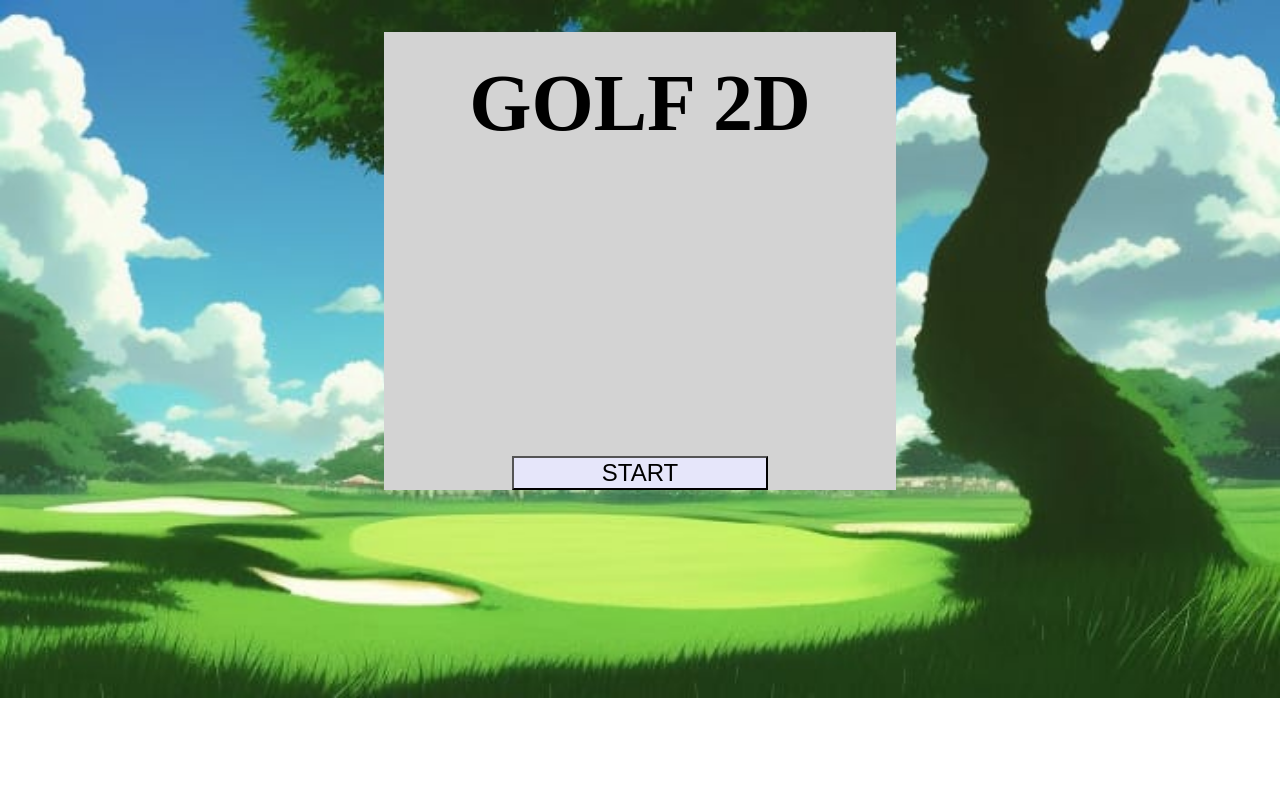
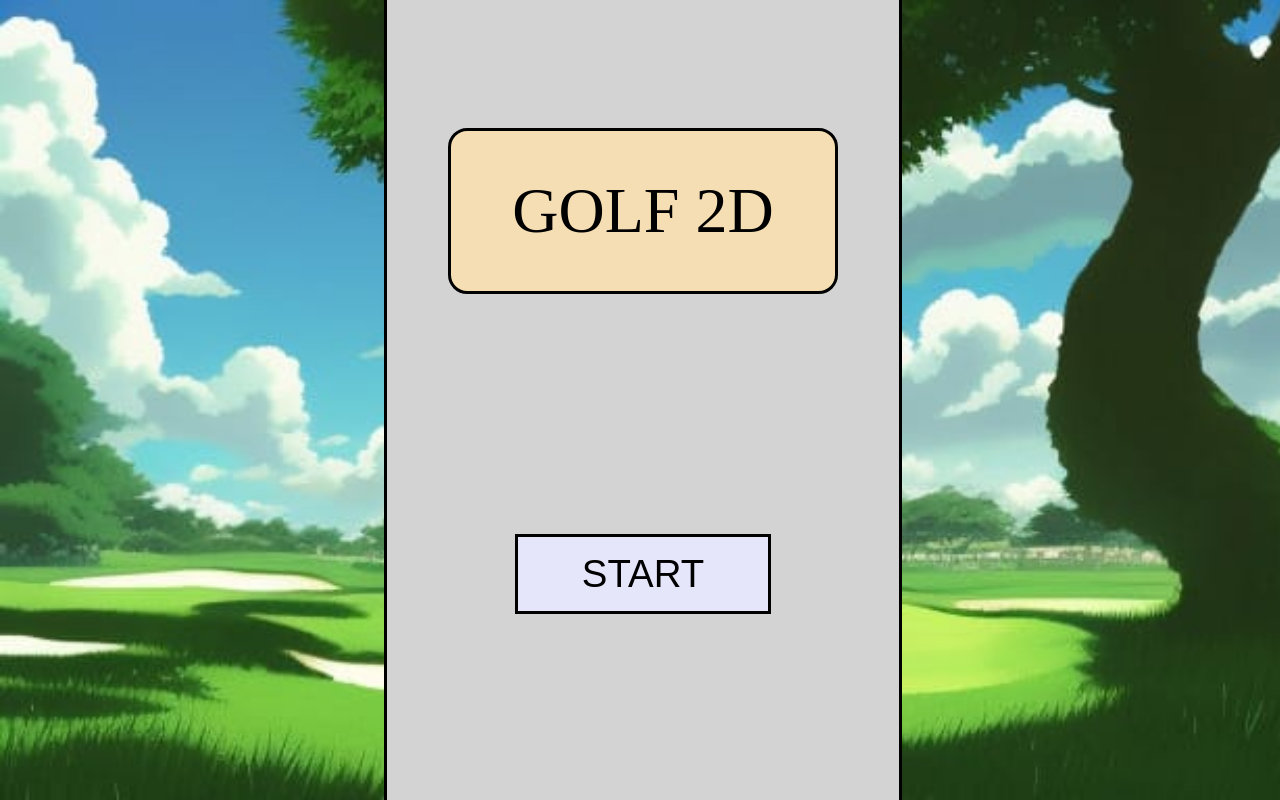
Before and after one commit to GrzybekMateusz/PIO_Projekt_Grupa_4, a website with bundled scripts: page index.html in a window 1280 px wide. Built offline with nearby package versions, Linux system fonts and the light colour scheme.

Commit message:
Poprawienie wyglądu głównego menu

```diff
--- a/index.html
+++ b/index.html
@@ -6,9 +6,9 @@
       <script type="module" src="main.js"></script>
   </head>
   <body>
-      <div class="MenuRectangleCentre">
-          <h1 style = "font-size: 500%">GOLF 2D</h1>
-          <button id="start_button" class="StartButton">START</button>
+      <div id = "menu_bar">
+        <div id = "main_menu_header_bar">GOLF 2D</div>
+        <button id= "start_button" class= "StartButton">START</button>
       </div>
   </body>
 </html>
--- a/styles.css
+++ b/styles.css
@@ -15,26 +15,42 @@
   right: 0;
 }
 
-.MenuRectangleCentre {
-    margin-top: 2.5%;
+#menu_bar {
+    position: absolute;
+    height: 100vh;
+    width: 40vw;
+    margin-left: 30vw;
+    margin-right: 30vw;
+    background-color: lightgrey;
+    border-left: solid black;
+    border-right: solid black;
+}
+
+#main_menu_header_bar {
+    display: flex;
+    align-items: center;
+    justify-content: center;
+    margin-top: 10vw;
     margin-left: auto;
     margin-right: auto;
-    width: 40%;
-    height: 90%;
-    padding-top: 2%;
-    text-align: center;
-    background-color: lightgrey;
+    width: 30vw;
+    height: 20vh;
+    background-color: wheat;
+    border-radius: 1.5vw;
+    border: solid black;
+    font-size: 5vw;
 }
 
-.StartButton {
+#start_button {
     display: block;
-    margin-top: 60%;
+    margin-top:30vh;
     margin-left: auto;
     margin-right: auto;
-    font-size: 150%;
-    width: 50%;
-    height: 10%;
+    font-size: 3vw;
+    width: 20vw;
+    height: 10vh;
     background-color: lavender;
+    border: solid black;
 }
 
 .PlayerButton {
@@ -91,16 +107,13 @@ body {
     background-image: url(background1.jpg);
     background-repeat: no-repeat;
     background-size: cover;
-    width: 100%;
-    height: 100%;
+    width: 100vw;
+    height: 100vh;
 }
 
 #game_screen_div {
-    position: fixed;
-    top : 0;
-    left : 0;
-    right : 0;
-    bottom : 0;
-    overflow : auto;
+    position: relative;
+    width: 100vw;
+    height: 100vh;
     background : #2C2A2A;
 }
```
Also changed, not shown: pages/PlayersMenu.html (+1 -1 lines).
